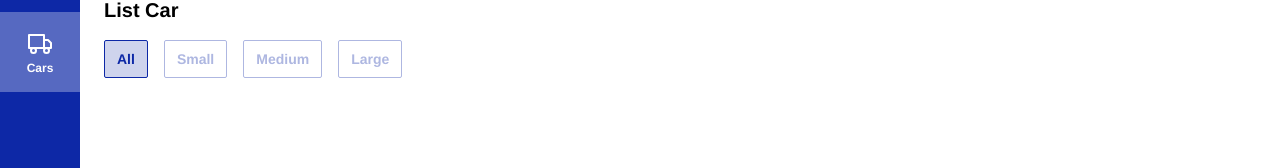
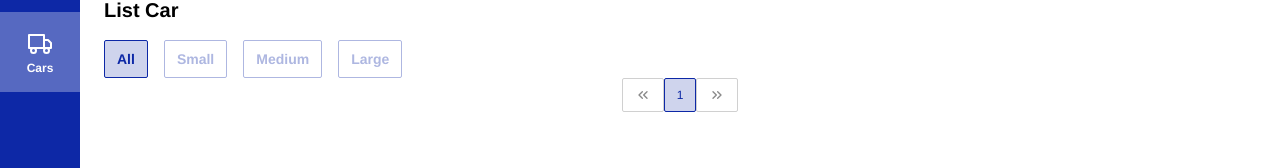
Before and after one commit to XisUndefined/24001143-synrgy7-muh-bcr-ch8, a React (Vite) app: page /cars in a window 1280 px wide. Shown: the part 148-316 px from the top of the page. Built offline with nearby package versions, Linux system fonts and the light colour scheme; no server answers; sample sign-in values are in the browser's storage.

Commit message:
feat: add pagination

```diff
--- /dev/null
+++ b/src/components/Pagination.tsx
@@ -0,0 +1,125 @@
+import React from 'react'
+import { FiChevronsLeft, FiChevronsRight } from 'react-icons/fi'
+// import useTable from '../hooks/useTable'
+
+interface PagingProps {
+  page: number
+  total_page: number
+  handlePageClick: (pageNumber: number) => void
+}
+
+const Pagination: React.FC<PagingProps> = ({
+  page,
+  total_page,
+  handlePageClick,
+}) => {
+  // const { setPage } = useTable()
+
+  // const handlePageClick = (pageNumber: number) => {
+  //   setPage(pageNumber)
+  // }
+
+  const renderPageButtons = () => {
+    const buttons = []
+    if (total_page <= 5) {
+      for (let i = 1; i <= total_page; i++) {
+        buttons.push(
+          <button
+            key={i}
+            className={`rounded-sm border px-3 py-2 ${i === page ? 'border-darkblue-700 bg-darkblue-100 text-darkblue-700' : 'border-neutral-300 bg-neutral-100 text-neutral-500'}`}
+            onClick={() => handlePageClick(i)}
+            disabled={i === page}
+          >
+            {i}
+          </button>
+        )
+      }
+    } else {
+      buttons.push(
+        <button
+          key={1}
+          className={`rounded-sm border px-3 py-2 ${1 === page ? 'border-darkblue-700 bg-darkblue-100 text-darkblue-700' : 'border-neutral-300 bg-neutral-100 text-neutral-500'}`}
+          onClick={() => handlePageClick(1)}
+          disabled={1 === page}
+        >
+          1
+        </button>
+      )
+
+      if (page > 3) {
+        buttons.push(
+          <button
+            key="dots1"
+            className="rounded-sm border border-neutral-300 bg-neutral-100 px-3 py-2 text-neutral-500"
+            disabled
+          >
+            ...
+          </button>
+        )
+      }
+
+      for (
+        let i = Math.max(2, page - 1);
+        i < Math.min(total_page - 1, page + 1);
+        i++
+      ) {
+        buttons.push(
+          <button
+            key={i}
+            className={`rounded-sm border px-3 py-2 ${i === page ? 'border-darkblue-100 bg-darkblue-700 text-darkblue-700' : 'border-neutral-300 bg-neutral-100 text-neutral-500'}`}
+            onClick={() => handlePageClick(i)}
+            disabled={i === page}
+          >
+            {i}
+          </button>
+        )
+      }
+
+      if (page < total_page - 2) {
+        buttons.push(
+          <button
+            key="dots2"
+            className="rounded-sm border border-neutral-300 bg-neutral-100 px-3 py-2 text-neutral-500"
+            disabled
+          >
+            ...
+          </button>
+        )
+      }
+
+      buttons.push(
+        <button
+          key={total_page}
+          className={`rounded-sm border px-3 py-2 ${total_page === page ? 'border-darkblue-100 bg-darkblue-700 text-darkblue-700' : 'border-neutral-300 bg-neutral-100 text-neutral-500'}`}
+          onClick={() => handlePageClick(total_page)}
+          disabled={total_page === page}
+        >
+          {total_page}
+        </button>
+      )
+    }
+
+    return buttons
+  }
+  return (
+    <div className="flex text-xs">
+      <button
+        className="rounded-sm border border-neutral-300 bg-neutral-100 px-3 py-2 text-neutral-500"
+        onClick={() => handlePageClick(page - 1)}
+        disabled={page === 1}
+      >
+        <FiChevronsLeft className="text-base" />
+      </button>
+      {renderPageButtons()}
+      <button
+        className="rounded-sm border border-neutral-300 bg-neutral-100 px-3 py-2 text-neutral-500"
+        onClick={() => handlePageClick(page + 1)}
+        disabled={total_page === page}
+      >
+        <FiChevronsRight className="text-base" />
+      </button>
+    </div>
+  )
+}
+
+export default Pagination
--- a/src/routes/Cars/CarCards.tsx
+++ b/src/routes/Cars/CarCards.tsx
@@ -1,9 +1,12 @@
 import { useNavigate, useParams } from 'react-router-dom'
 import Card from './Card'
+import Pagination from '../../components/Pagination'
+import useDashboard from '../../hooks/useDashboard'
 
 const CarCards = () => {
   const { category } = useParams()
   const navigate = useNavigate()
+  const { carsPage } = useDashboard()
 
   return (
     <>
@@ -37,9 +40,15 @@ const CarCards = () => {
             </button>
           </div>
           <Card />
-          {/* <div className='w-full my-6 flex flex-wrap'>
-
-          </div> */}
+          <div className="flex w-full justify-center">
+            <Pagination
+              page={carsPage ? carsPage.page : 1}
+              total_page={carsPage ? carsPage.total_page : 1}
+              handlePageClick={(pageNumber: number) =>
+                navigate(`?page=${pageNumber}`)
+              }
+            />
+          </div>
         </div>
       </section>
     </>
--- a/src/routes/Dashboard/TableNavigation.tsx
+++ b/src/routes/Dashboard/TableNavigation.tsx
@@ -1,6 +1,7 @@
 import React, { useEffect, useRef, useState } from 'react'
 import { FiChevronDown } from 'react-icons/fi'
 import useTable from '../../hooks/useTable'
+import Pagination from '../../components/Pagination'
 
 type Paging = {
   page: number
@@ -36,7 +37,7 @@ const TableNavigation = ({ paging }: { paging: Paging | null }) => {
   }
 
   return (
-    <div className="w-full overflow-x-clip">
+    <div className="flex w-full items-end justify-between gap-6 overflow-x-auto">
       <form onSubmit={handleSubmit}>
         <div className="flex gap-6">
           <div className="relative flex w-14 select-none flex-wrap gap-2">
@@ -158,6 +159,11 @@ const TableNavigation = ({ paging }: { paging: Paging | null }) => {
           </div>
         </div>
       </form>
+      <Pagination
+        page={paging ? paging.page : 1}
+        total_page={paging ? paging.total_page : 1}
+        handlePageClick={(pageNumber: number) => setPage(pageNumber)}
+      />
     </div>
   )
 }
```
